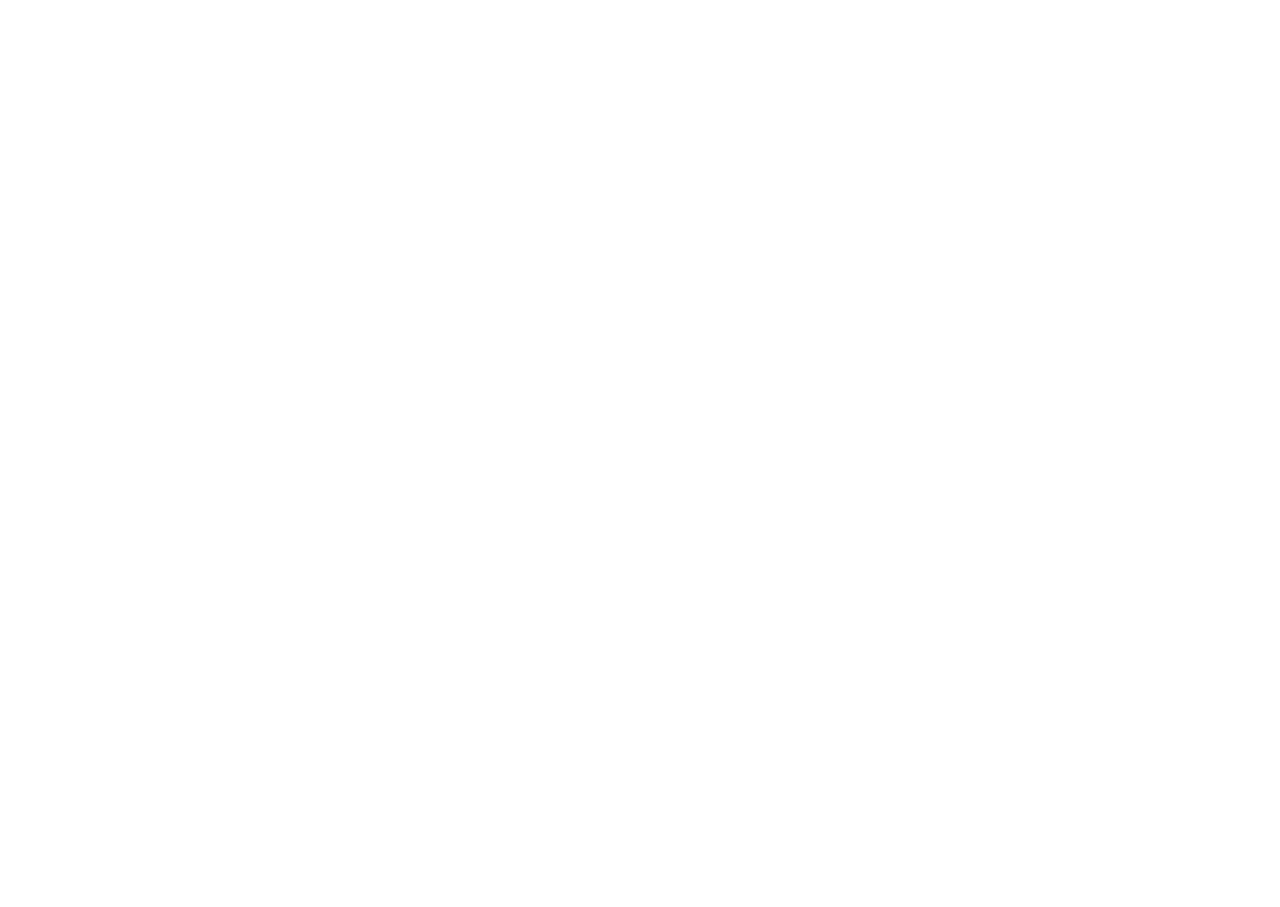
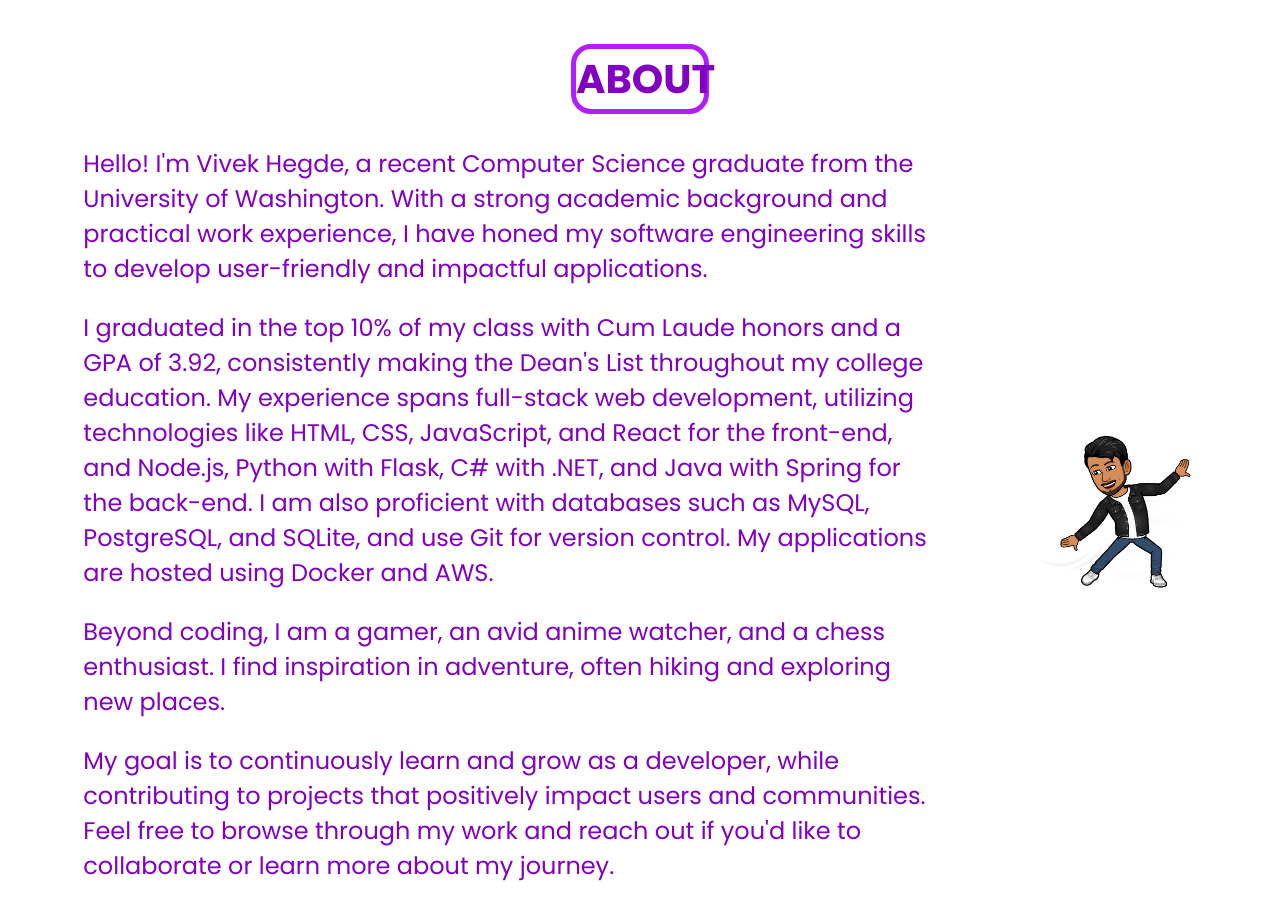
Before and after one commit to Viv-Hegde/portfolio, a React (Create React App) app: page / in a window 1280 px wide. Shown: the part 820-1727 px from the top of the page. Before the commit the page ends 800 px from the top, so only its background shows below. Built offline with nearby package versions, Linux system fonts and the light colour scheme.

Commit message:
splash screen complete and re-wrote about section

```diff
--- a/src/components/About/About.css
+++ b/src/components/About/About.css
@@ -1,19 +1,18 @@
 .title {
-    font-size: 300%;
+    font-size: 5vh;
     font-weight: 700;
-    width: 15%;
+    width: 10%;
     margin-left: auto;
     margin-right: auto;
-    margin-top: 5vh;
+    margin-top: 8vh;
     border-radius: 20px;
-    border: 6px solid #b31cff;
+    border: 5px solid #b31cff;
     color: #8100c1;
     text-align: center;
-    padding: 2vh;
 }
 
 .wrapper img {
-    height: 62vh;
+    height: 20vh;
     width: auto;
 }
 
@@ -21,8 +20,8 @@
     display: flex;
     justify-content: space-around;
     align-items: center;
-    margin-top: 5vh;
-    width: 90%;
+    margin-top: 1vh;
+    width: 95%;
     margin-left: auto;
     margin-right: auto;
 }
@@ -31,8 +30,7 @@
     align-self: flex-start;
     font-size: 3vh;
     color: #8100c1;
-    font-weight: 600;
-    width: 50%;
+    width: 70%;
 }
 
 @media (max-width: 1200px) {
--- a/src/components/About/About.js
+++ b/src/components/About/About.js
@@ -7,22 +7,19 @@
             <div className='title'>ABOUT</div>
             <div className = 'wrapper'>
                 <div className='about-text'>
-                    <p>
-                        I am a recent graduate from the University of Washington with a degree in
-                        Computer Science. I have a strong academic background with a GPA of 3.92
-                        and I have made to the Dean's List for all four years of my college
-                        education. I graduated top 10% of my class and am a Cum Laude honors
-                        recipient.
-                    </p>
-                    <p>
-                        Over the past four years, I have worked on several projects based on my
-                        knowledge of Object Oriented Programming, Data Structures, Algorithm Analysis,
-                        and Software Engineering. I am known among my peers, instructors, and colleagues
-                        as a motivated leader, recognized for being passionate, reliable, hardworking,
-                        trustworthy, and an enthusiastic collaborator. My extensive experiences in
-                        collaborative software development gained through internships and coursework,
-                        have allowed me to cultivate leadership skills.
-                    </p>
+                <p>
+                    Hello! I'm Vivek Hegde, a recent Computer Science graduate from the University of Washington. With a strong academic background and practical work experience, I have honed my software engineering skills to develop user-friendly and impactful applications.
+                </p>
+                <p>
+                    I graduated in the top 10% of my class with Cum Laude honors and a GPA of 3.92, consistently making the Dean's List throughout my college education. My experience spans full-stack web development, utilizing technologies like HTML, CSS, JavaScript, and React for the front-end, and Node.js, Python with Flask, C# with .NET, and Java with Spring for the back-end. I am also proficient with databases such as MySQL, PostgreSQL, and SQLite, and use Git for version control. My applications are hosted using Docker and AWS.
+                </p>
+                <p>
+                    Beyond coding, I am a gamer, an avid anime watcher, and a chess enthusiast. I find inspiration in adventure, often hiking and exploring new places.
+                </p>
+                <p>
+                    My goal is to continuously learn and grow as a developer, while contributing to projects that positively impact users and communities. Feel free to browse through my work and reach out if you'd like to collaborate or learn more about my journey.
+                </p>
+
                 </div>
                 <img src={about} alt='about bitmoji'/>
             </div>
--- a/src/components/Navbar/Navbar.css
+++ b/src/components/Navbar/Navbar.css
@@ -37,7 +37,7 @@
 }
 
 .nav-links li:hover {
-    color: #6b3e8b;
+    color: #b16ce2;
 }
 
 .hamburger {
--- a/src/index.js
+++ b/src/index.js
@@ -10,6 +10,6 @@
   <React.StrictMode>
     <Navbar />
     <Splashscreen />
-    {/* <About/> */}
+    <About/>
   </React.StrictMode>
 );
```
